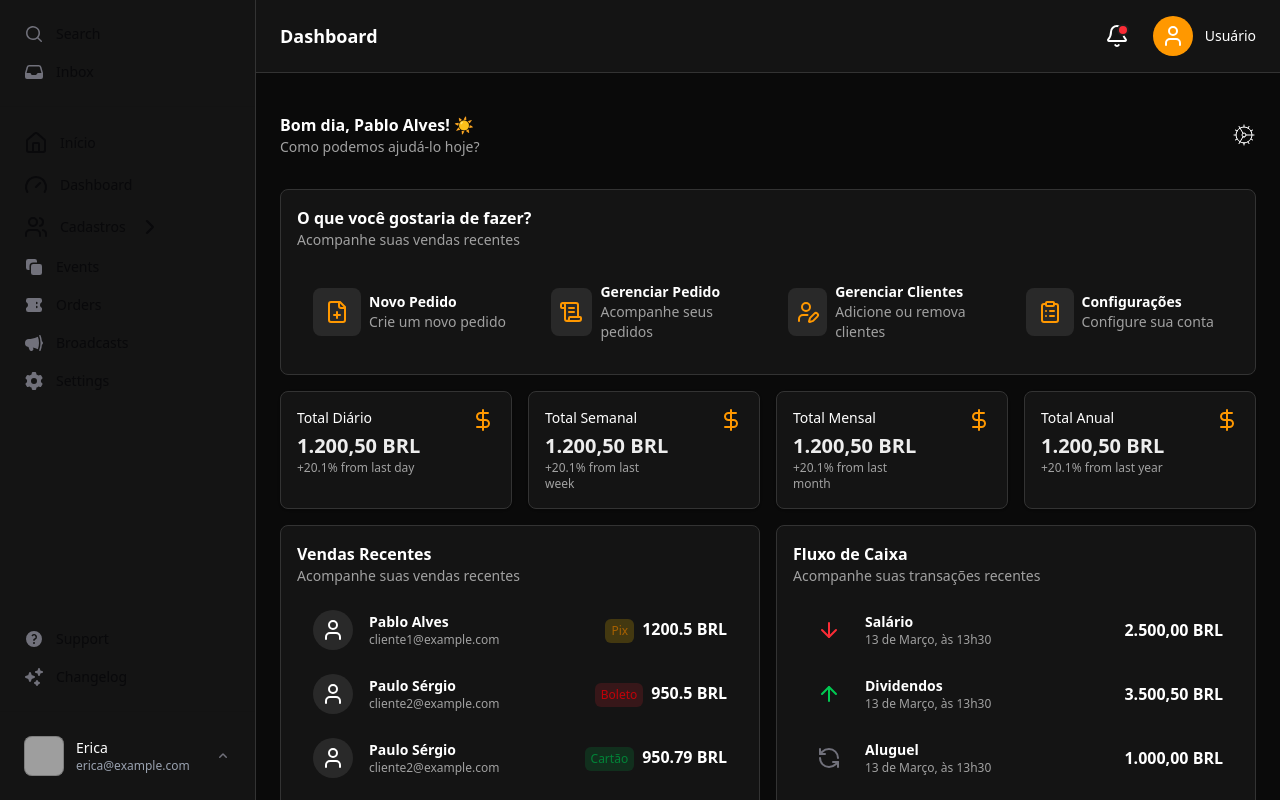
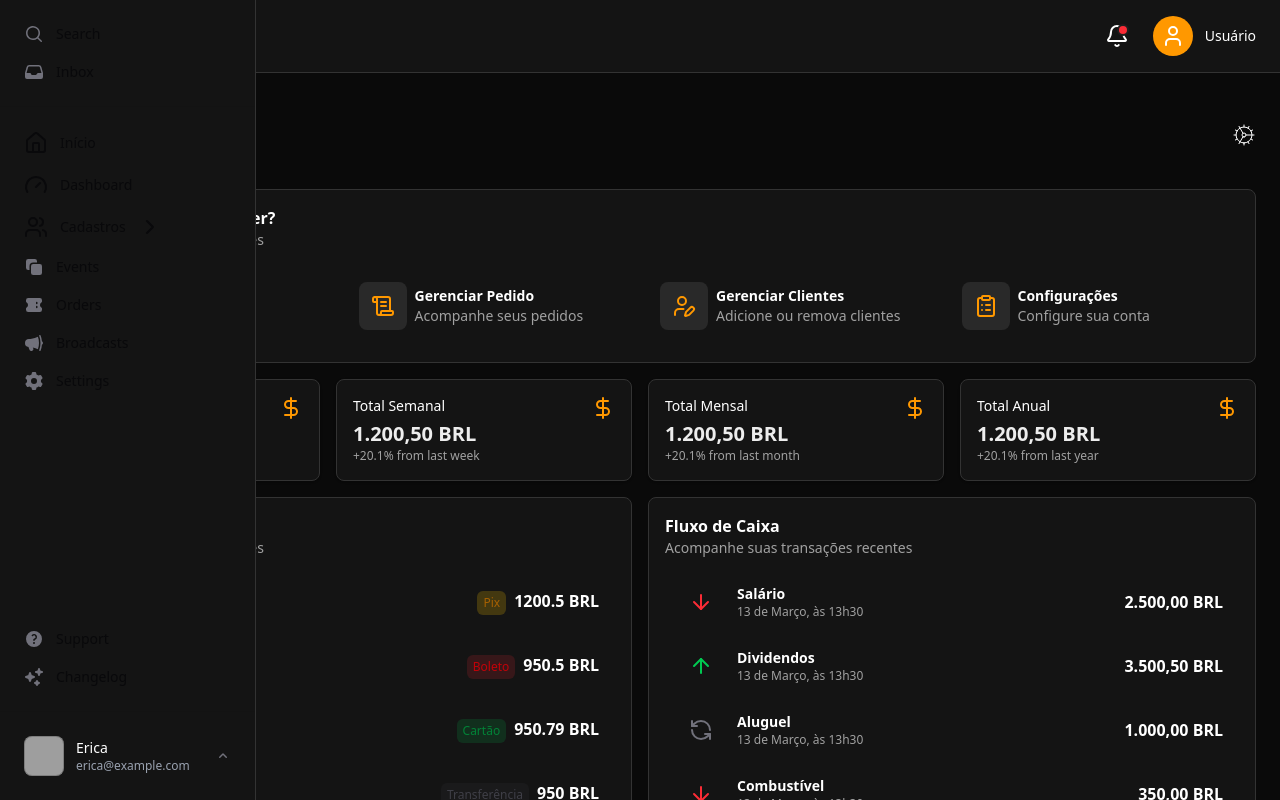
Before and after one commit to pabloalves01/gastro-flow, a React (Vite) app in the folder frontend/: page /dashboard in a window 1280 px wide. Shown: the top 800 px of the page. Built offline with nearby package versions, Linux system fonts and the light colour scheme; grey boxes are pictures that could not be loaded.

Commit message:
Fix Sidenav

```diff
--- a/frontend/src/layout/authenticated-layout.tsx
+++ b/frontend/src/layout/authenticated-layout.tsx
@@ -4,15 +4,14 @@ import Header from "./header";
 
 const AuthenticatedLayout = () => {
     return (
-        <div className="flex h-screen w-full">
+        <div className="flex h-screen">
             {/* Sidebar fixa à esquerda */}
             <div className="fixed left-0 top-0 h-full w-64">
                 <Sidenav />
             </div>
 
             {/* Área de conteúdo principal */}
-            <div className="flex-1 flex flex-col h-screen w-full ml-64">
-                {/* Cabeçalho fixo no topo */}
+            <div className="flex-1 flex flex-col h-screen">                {/* Cabeçalho fixo no topo */}
                 <div className="w-full">
                     <Header />
                 </div>
--- a/frontend/src/layout/header.tsx
+++ b/frontend/src/layout/header.tsx
@@ -7,7 +7,7 @@ export default function Header() {
     return (
         <div className="bg-[#141414] border-b border-[#333333] py-4 px-6 flex justify-between items-center">
             {/* Título */}
-            <div className="text-white text-lg font-semibold">Dashboard</div>
+            <div className="text-white text-lg font-semibold"></div>
 
             {/* Campo de busca */}
             {/* <div className="relative w-72">
```
